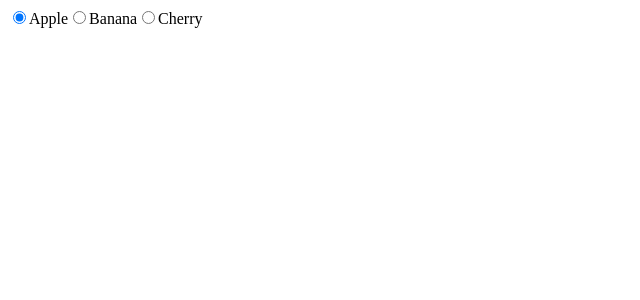
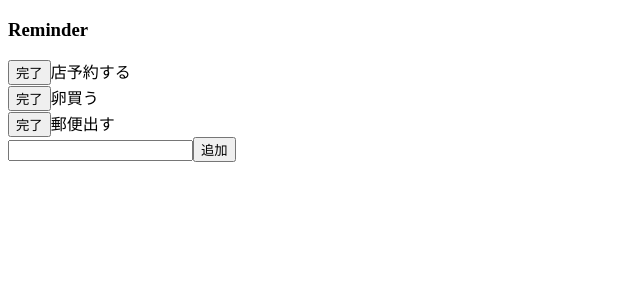
Before and after one commit to Anji0358/react-practice, a React (Vite) app: page / in a window 1280 px wide. Shown: the top 300 px of the page, without its empty margins (0-640 px from the left). Built offline with nearby package versions, Linux system fonts and the light colour scheme.

Commit message:
add :make Todo application

```diff
--- a/src/components/Form.tsx
+++ b/src/components/Form.tsx
@@ -1,6 +1,5 @@
 import { useState } from "react";
 
-// POINT input要素、textarea要素の使い方
 const Form = () => {
 
   const [fruit, setFruit] = useState("Apple");
--- /dev/null
+++ b/src/components/Form02.tsx
@@ -0,0 +1,56 @@
+import { useState } from "react";
+
+// POINT 複数チェックボックスの実装
+const Form2 = () => {
+    const [fruits, setFruits] = useState([
+        { label: "Apple", value: 100, checked: false },
+        { label: "Banana", value: 200, checked: false },
+        { label: "Cherry", value: 300, checked: false },
+    ]);
+
+    const [sum, setSum] = useState(0);
+
+    const handleChange = (e) => {
+        const newFuruits = fruits.map(fruit => {
+            const newfruit = { ...fruit };
+            if (newfruit.label === e.target.value) {
+                newfruit.checked = !fruit.checked;
+            }
+            return newfruit;
+        })
+
+        setFruits(newFuruits);
+
+        let sumval=0;
+        newFuruits.forEach(fruit=>{
+            if(fruit.checked){
+                sumval+=fruit.value;
+            }
+        });
+        setSum(sumval);
+    }
+
+    return (
+        <div>
+            {fruits.map(fruit => {
+                return (
+                    <div key={fruit.label}>
+                        <input
+                            id={fruit.label}
+                            type="checkbox"
+                            value={fruit.label}
+                            checked={fruit.checked}
+                            onChange={handleChange}
+                        />
+                        <label htmlFor={fruit.label}>{fruit.label}:{fruit.value}</label>
+                    </div>
+
+                )
+            })}
+
+            <div>合計：{sum}</div>
+        </div>
+    );
+};
+
+export default Form2;
--- /dev/null
+++ b/src/components/Todo.tsx
@@ -0,0 +1,44 @@
+import List from "./Todo_List"
+import Form from "./Todo_Form";
+import { useState } from "react";
+
+const Todo=()=>{
+    const todosList=[
+        {
+            id:1,
+            content:"店予約する"
+        },
+          {
+            id:2,
+            content:"卵買う"
+        },
+          {
+            id:3,
+            content:"郵便出す"
+        }
+    ];
+
+    const deleteTodo=(id)=>{
+        const newTodos=todos.filter((todo)=>{
+            return todo.id!==id;
+        })
+        setTodos(newTodos);
+    }
+
+    const createTodo=(todo)=>{
+        setTodos([...todos,todo]);
+
+    }
+
+    const [todos,setTodos]=useState(todosList);
+
+    return(
+        <>
+        <List todos={todos} deleteTodo={deleteTodo}/>
+        <Form createTodo={createTodo}/>
+        </>
+
+    )
+};
+
+export default Todo;
--- /dev/null
+++ b/src/components/Todo_Form.tsx
@@ -0,0 +1,32 @@
+import { useState } from "react";
+
+const Form = ({ createTodo }) => {
+    const [enteredTodo, setEnteredTodo] = useState("");
+
+    const addTodo = (e) => {
+        e.preventDefault();
+        const newTodo = {
+            id: Math.floor(Math.random() * 1e5),
+            content: enteredTodo,
+        }
+        createTodo(newTodo);
+        setEnteredTodo("");
+
+    }
+    return (
+        <div>
+            <form onSubmit={addTodo}>
+                <input type="text"
+                    value={enteredTodo}
+                    onChange={(e) =>
+                        setEnteredTodo(e.target.value)
+                    }
+                />
+                <button onClick={addTodo}>追加</button>
+            </form>
+
+        </div>
+    )
+}
+
+export default Form;
--- /dev/null
+++ b/src/components/Todo_List.tsx
@@ -0,0 +1,21 @@
+const List=({todos,deleteTodo})=>{
+    const complete=(id)=>{
+        deleteTodo(id);
+
+    }
+    return(
+        <div>
+            {todos.map(todo=>{
+                return(
+                    <div key={todo.id}>
+                        <button onClick={()=>complete(todo.id)}>完了</button>
+                        <span>{todo.content}</span>
+                    </div>
+                )
+
+            })}
+        </div>
+    )
+}
+
+export default List;
--- a/src/main.tsx
+++ b/src/main.tsx
@@ -5,8 +5,12 @@ import { createRoot } from 'react-dom/client'
 import Array from "./components/Array"
 import Example from './Example'
 import Form from './components/Form'
+import Form2 from './components/Form02'
+import Todo from './components/Todo'
+
 createRoot(document.getElementById('root')!).render(
   <StrictMode>
-    <Form />
+    <h3>Reminder</h3>
+    <Todo />
   </StrictMode>,
 )
```
